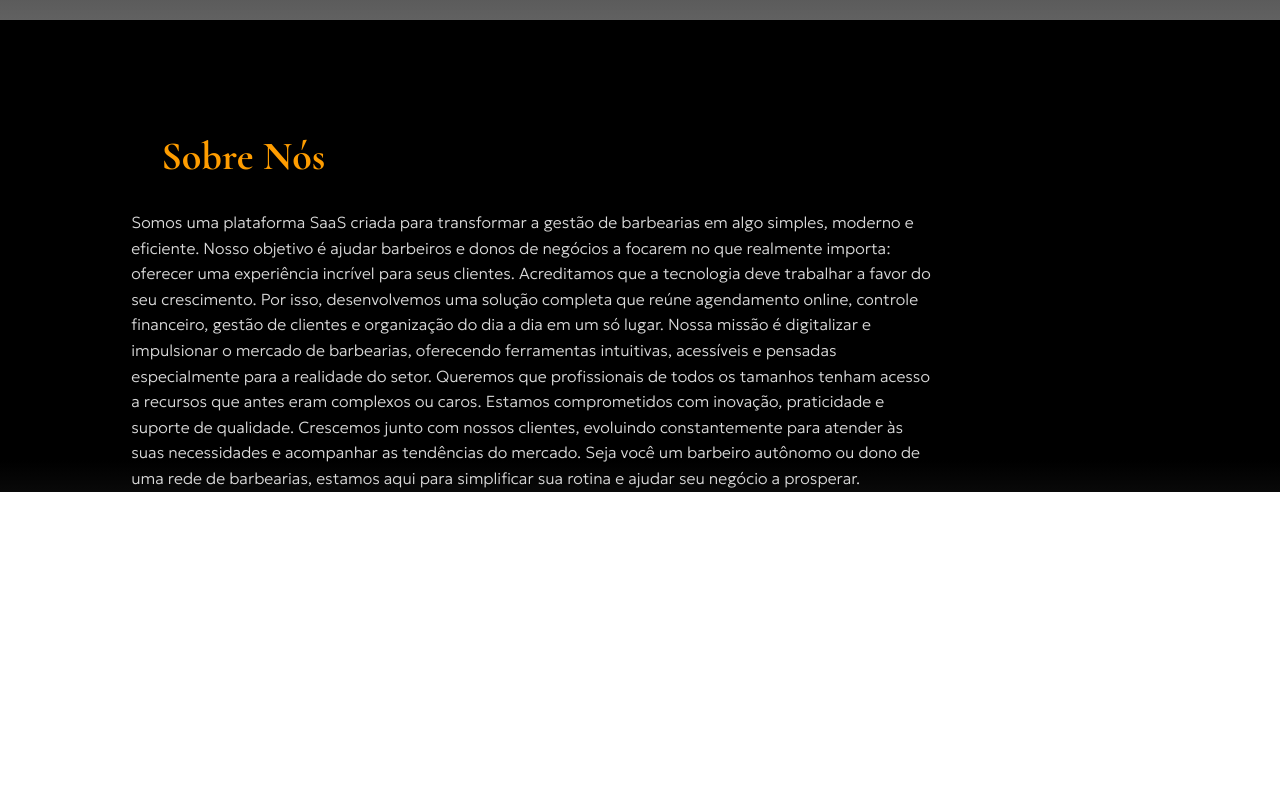
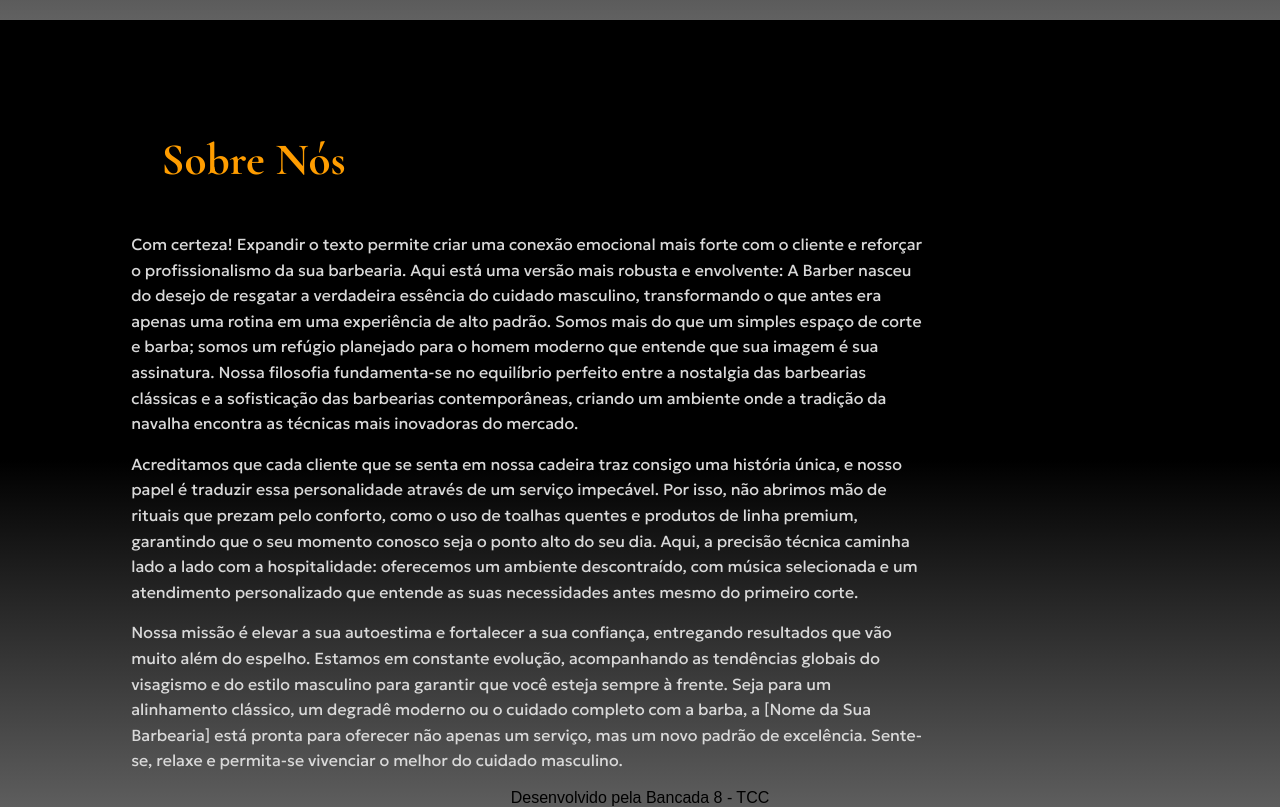
Before and after one commit to vittigabr/projeto-colaborativo-BarbeariaSaaS, a plain HTML site: page ProjetoSaaS/Tela-Home/home.html in a window 1280 px wide. Shown: the part 780-1587 px from the top of the page. Before the commit the page ends 1272 px from the top, so only its background shows below. Drawn offline with nearby package versions, Linux system fonts and the light colour scheme.

Commit message:
arrumando "Sobre mim" e criando rodapé

```diff
--- a/ProjetoSaaS/Tela-Cadastro-Feito/style.css
+++ b/ProjetoSaaS/Tela-Cadastro-Feito/style.css
@@ -130,7 +130,7 @@ h5 {
     line-height: 1.6;
     max-width: 50em;
     font-family: "Geologica", sans-serif;
-    font-weight: 200;
+    font-weight: 400;
 }
 
 footer {
@@ -145,8 +145,7 @@ footer {
 
 .sobnos-h1 {
     font-family: "Cormorant Garamond", sans-serif;
-    font-size: 40px;
-    padding-right: 100px;
+    font-size: 45px;
 }
 
 .h1-sobnos {
@@ -156,3 +155,19 @@ footer {
 a {
     text-decoration: none;
 }
+
+.sobrenos-espaco {
+    padding-top: 15px;
+}
+
+.par-1 {
+    margin-bottom: 15px;
+}
+
+.par-2 {
+    margin-bottom: 15px;
+}
+
+.par-3 {
+    margin-bottom: 15px;
+}
--- a/ProjetoSaaS/Tela-Home/home.html
+++ b/ProjetoSaaS/Tela-Home/home.html
@@ -36,17 +36,27 @@
                 <h1 class="sobnos-h1">Sobre Nós</h1>
             </div>
 
-            <div>
+            <div class="sobrenos-espaco">
                 <h5>
-                    Somos uma plataforma SaaS criada para transformar a gestão de barbearias em algo simples, moderno e eficiente. Nosso objetivo é ajudar barbeiros e donos de negócios a focarem no que realmente importa: oferecer uma experiência incrível para seus clientes.
-                    Acreditamos que a tecnologia deve trabalhar a favor do seu crescimento. Por isso, desenvolvemos uma solução completa que reúne agendamento online, controle                     financeiro, gestão de clientes e organização do dia a dia em um só lugar.
-                    Nossa missão é digitalizar e impulsionar o mercado de barbearias, oferecendo ferramentas intuitivas, acessíveis e pensadas especialmente para a realidade do setor.                     Queremos que profissionais de todos os tamanhos tenham acesso a recursos que antes eram complexos ou caros.
-                    Estamos comprometidos com inovação, praticidade e suporte de qualidade. Crescemos junto com nossos clientes, evoluindo constantemente para atender às suas                  necessidades e acompanhar as tendências do mercado.
-                    Seja você um barbeiro autônomo ou dono de uma rede de barbearias, estamos aqui para simplificar sua rotina e ajudar seu negócio a prosperar.
+                    <div
+                    class="par-1">
+                        Com certeza! Expandir o texto permite criar uma conexão emocional mais forte com o cliente e reforçar o profissionalismo da sua barbearia. Aqui está uma versão mais robusta e envolvente:
+                        A Barber nasceu do desejo de resgatar a verdadeira essência do cuidado masculino, transformando o que antes era apenas uma rotina em uma experiência de alto padrão. Somos mais do que um simples espaço de corte e barba; somos um refúgio planejado para o homem moderno que entende que sua imagem é sua assinatura. Nossa filosofia fundamenta-se no equilíbrio perfeito entre a nostalgia das barbearias clássicas e a sofisticação das barbearias contemporâneas, criando um ambiente onde a tradição da navalha encontra as técnicas mais inovadoras do mercado.
+                    </div>
+                    <div class="par-2">
+                        Acreditamos que cada cliente que se senta em nossa cadeira traz consigo uma história única, e nosso papel é traduzir essa personalidade através de um serviço impecável. Por isso, não abrimos mão de rituais que prezam pelo conforto, como o uso de toalhas quentes e produtos de linha premium, garantindo que o seu momento conosco seja o ponto alto do seu dia. Aqui, a precisão técnica caminha lado a lado com a hospitalidade: oferecemos um ambiente descontraído, com música selecionada e um atendimento personalizado que entende as suas necessidades antes mesmo do primeiro corte.
+                    </div>
+                    <div class="par-3">
+                        Nossa missão é elevar a sua autoestima e fortalecer a sua confiança, entregando resultados que vão muito além do espelho. Estamos em constante evolução, acompanhando as tendências globais do visagismo e do estilo masculino para garantir que você esteja sempre à frente. Seja para um alinhamento clássico, um degradê moderno ou o cuidado completo com a barba, a [Nome da Sua Barbearia] está pronta para oferecer não apenas um serviço, mas um novo padrão de excelência. Sente-se, relaxe e permita-se vivenciar o melhor do cuidado masculino.
+                    </div>
                 </h5>
             </div>
         </div>
     </footer>
 
+    <footer class="rodape">
+        <p>Desenvolvido pela Bancada 8 - TCC</p>
+    </footer>
+
 </body>
 </html>
--- a/ProjetoSaaS/Tela-Home/style.css
+++ b/ProjetoSaaS/Tela-Home/style.css
@@ -103,7 +103,7 @@ h5 {
     line-height: 1.6;
     max-width: 50em;
     font-family: "Geologica", sans-serif;
-    font-weight: 200;
+    font-weight: 400;
 }
 
 footer {
@@ -118,10 +118,30 @@ footer {
 
 .sobnos-h1 {
     font-family: "Cormorant Garamond", sans-serif;
-    font-size: 40px;
+    font-size: 45px;
     padding-right: 100px;
 }
 
 .h1-sobnos {
     margin: 30px;
 }
+
+.sobrenos-espaco {
+    padding-top: 15px;
+}
+
+.par-1 {
+    margin-bottom: 15px;
+}
+
+.par-2 {
+    margin-bottom: 15px;
+}
+
+.par-3 {
+    margin-bottom: 15px;
+}
+
+.rodape {
+
+}
```
Also changed, not shown: ProjetoSaaS/Tela-Cadastro-Feito/login-feito.html (+12 -6 lines), ProjetoSaaS/Tela-Funcionario/funcionarios.html (+1 -1 lines).
